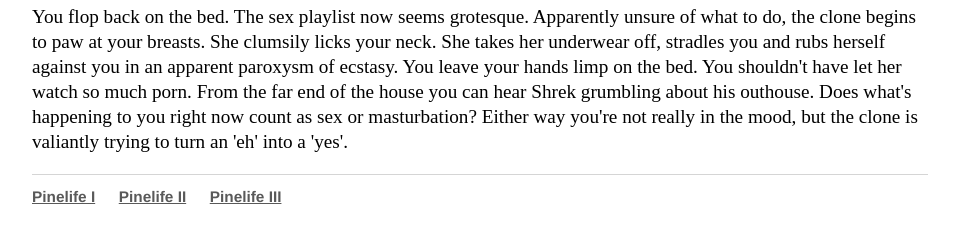
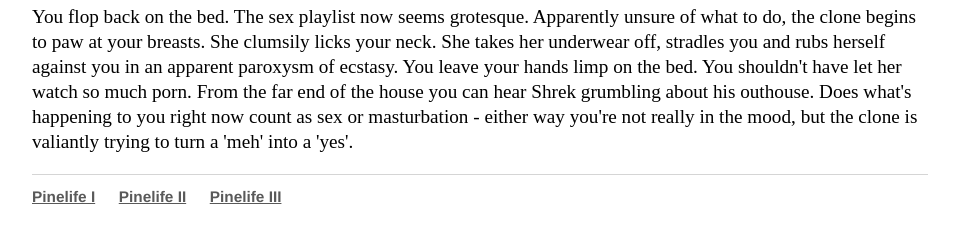
Before and after one commit to Pinelife/pinelife.github.io, a Jekyll site: the page built from Hellhole/excitingevent1.html, in a window 1280 px wide and 900 px high, scrolled down 1694 px. Shown: the part 634-877 px from the top of the window, without its empty margins (160-1119 px from the left). Built offline with Jekyll 4.4.1, drawn with Linux system fonts in a browser that asks for light colours.

Commit message:
Update excitingevent1.html

```diff
--- a/Hellhole/excitingevent1.html
+++ b/Hellhole/excitingevent1.html
@@ -94,6 +94,6 @@ you suck in your belly, you point your toes so your legs look thinner, you open
   You flop back on the bed. The sex playlist now seems grotesque. Apparently unsure of what to do, the clone begins to paw at your breasts.
   She clumsily licks your neck. She takes her underwear off, stradles you and rubs herself against you in an apparent paroxysm of ecstasy.
   You leave your hands limp on the bed. You shouldn't have let her watch so much porn.
-  From the far end of the house you can hear Shrek grumbling about his outhouse. Does what's happening to you right now count as sex or masturbation?
-Either way you're not really in the mood, but the clone is valiantly trying to turn an 'eh' into a 'yes'.
+  From the far end of the house you can hear Shrek grumbling about his outhouse. Does what's happening to you right now count as sex or masturbation -
+either way you're not really in the mood, but the clone is valiantly trying to turn a 'meh' into a 'yes'.
 </p>
```
